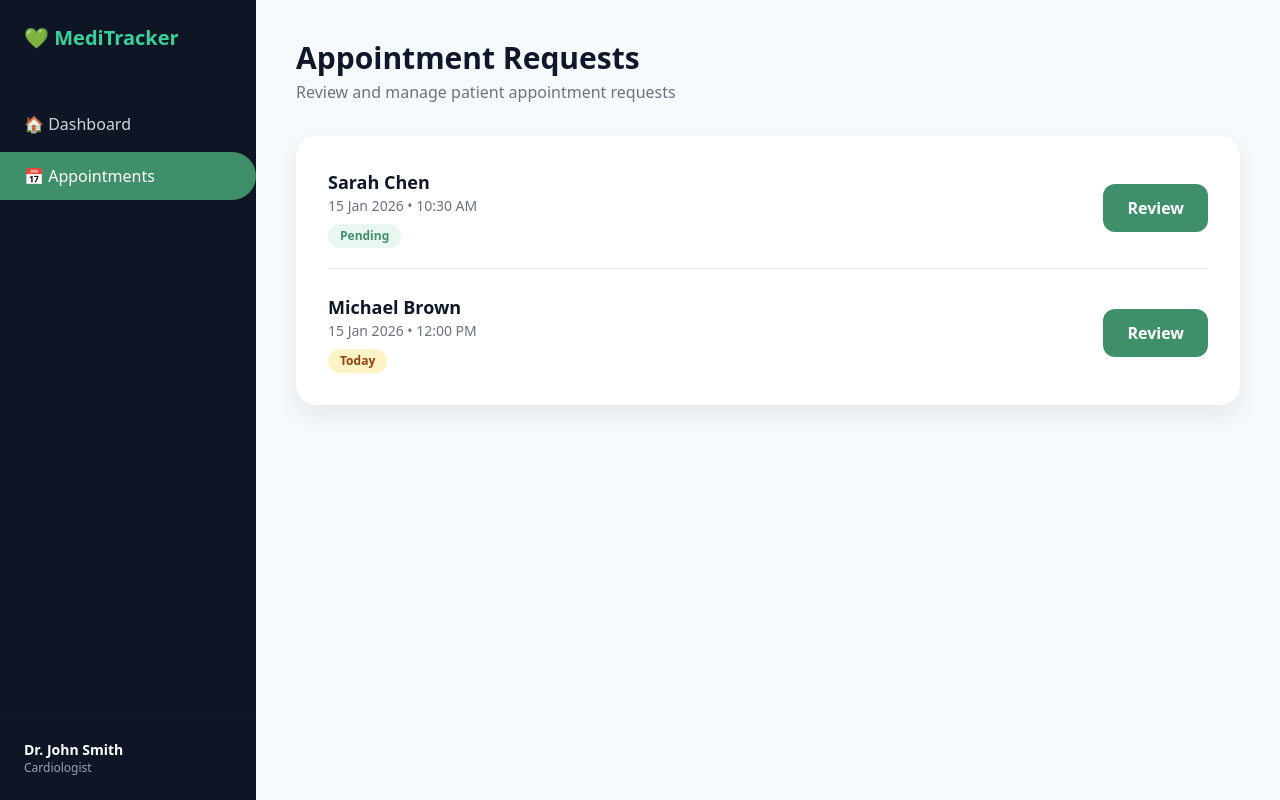
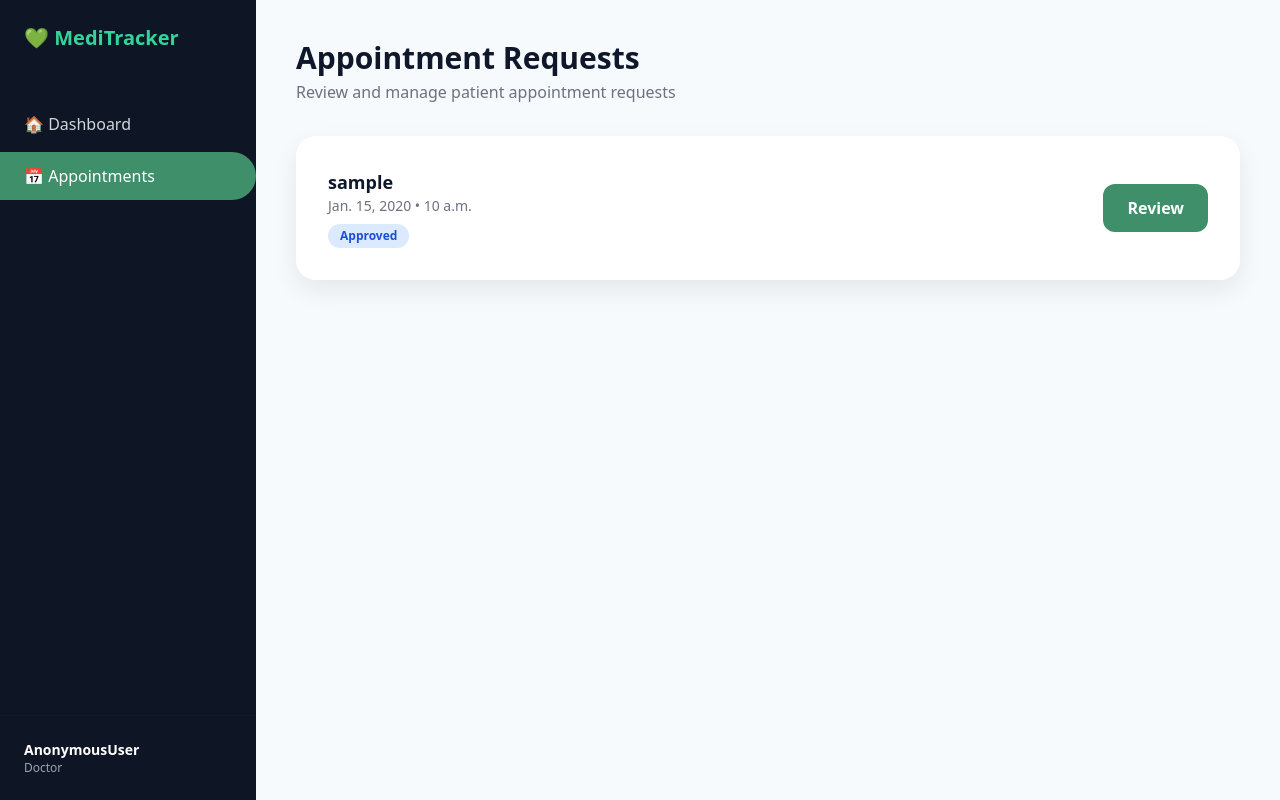
Before and after one commit to anujgoswami6155/MediTracker, a Django app: template templates/doctor/appointment_list.html in a window 1280 px wide. Run offline with Django 5.2, Linux system fonts and the light colour scheme; the template is opened without the code that fills it: values that come from a table or form of the project are taken from there, others are empty; tables that the repository leaves empty hold one stand-in row (values such as "Sample post"); some libraries are stand-ins or nearby versions.

Commit message:
[IMP]Implemented dynamic doctor dashboard metrics and appointment workflow enhancements

```diff
--- a/templates/doctor/appointment_list.html
+++ b/templates/doctor/appointment_list.html
@@ -9,7 +9,7 @@
 <body class="bg-[#F7FAFC] font-sans">
 <div class="flex min-h-screen">
 
-  <!-- SIDEBAR (same as doctor-dashboard.html) -->
+<!-- SIDEBAR -->
 <aside class="w-64 bg-[#0E1626] text-white flex flex-col justify-between">
   <div>
     <div class="flex items-center gap-2 px-6 py-6 text-xl font-bold text-emerald-400">
@@ -17,7 +17,7 @@
     </div>
 
     <nav class="mt-6 space-y-1">
-        <a href="doctor-dashboard.html"
+      <a href="{% url 'core:doctor_dashboard' %}"
          class="flex items-center gap-3 px-6 py-3 text-gray-300 hover:bg-[#111827]">
         🏠 Dashboard
       </a>
@@ -29,8 +29,8 @@
   </div>
 
   <div class="px-6 py-6 border-t border-[#111827]">
-      <p class="text-sm font-semibold">Dr. John Smith</p>
-      <p class="text-xs text-gray-400">Cardiologist</p>
+    <p class="text-sm font-semibold">{{ request.user }}</p>
+    <p class="text-xs text-gray-400">Doctor</p>
   </div>
 </aside>
 
@@ -52,53 +52,48 @@
               shadow-[0_10px_25px_rgba(15,23,42,0.08)]
               p-8 max-w-5xl space-y-6">
 
-      <!-- Appointment Item -->
-      <div class="flex justify-between items-center border-b pb-5">
+    {% for appointment in appointments %}
+
+    <div class="flex justify-between items-center {% if not forloop.last %}border-b pb-5{% endif %}">
+
       <div>
         <p class="text-lg font-semibold text-[#0F172A]">
-            Sarah Chen
+          {{ appointment.patient }}
         </p>
+
         <p class="text-sm text-[#6B7280]">
-            15 Jan 2026 • 10:30 AM
+          {{ appointment.appointment_date }} • {{ appointment.appointment_time }}
         </p>
-          <span class="inline-block mt-2
+
+        <!-- STATUS BADGE -->
+        <span class="inline-block mt-2 px-3 py-1 rounded-full text-xs font-semibold
+          {% if appointment.status == 'requested' %}
             bg-[#EAF7F1] text-[#3F8F6B]
-                       px-3 py-1 rounded-full text-xs font-semibold">
-            Pending
+          {% elif appointment.status == 'approved' %}
+            bg-[#DBEAFE] text-[#1D4ED8]
+          {% elif appointment.status == 'cancelled' %}
+            bg-[#FEE2E2] text-[#991B1B]
+          {% else %}
+            bg-[#FEF3C7] text-[#92400E]
+          {% endif %}
+        ">
+          {{ appointment.status|title }}
         </span>
       </div>
 
-        <a href="appointment-review.html"
+      <!-- REVIEW BUTTON -->
+        <a href="{% url 'appointments:doctor_review' appointment.id %}"
          class="bg-[#3F8F6B] text-white
                 px-6 py-3 rounded-xl
                 font-semibold hover:opacity-90 transition">
         Review
       </a>
+
     </div>
 
-      <!-- Appointment Item -->
-      <div class="flex justify-between items-center">
-        <div>
-          <p class="text-lg font-semibold text-[#0F172A]">
-            Michael Brown
-          </p>
-          <p class="text-sm text-[#6B7280]">
-            15 Jan 2026 • 12:00 PM
-          </p>
-          <span class="inline-block mt-2
-                       bg-[#FEF3C7] text-[#92400E]
-                       px-3 py-1 rounded-full text-xs font-semibold">
-            Today
-          </span>
-        </div>
-
-        <a href="appointment-review.html"
-           class="bg-[#3F8F6B] text-white
-                  px-6 py-3 rounded-xl
-                  font-semibold hover:opacity-90 transition">
-          Review
-        </a>
-      </div>
+    {% empty %}
+      <p class="text-[#6B7280]">No appointments yet.</p>
+    {% endfor %}
 
   </div>
 
```
Also changed, not shown: appointments/urls.py (+2 -8 lines), appointments/views.py (+18 -13 lines), core/views.py (+23 -15 lines), templates/accounts/login.html (+13 -15 lines), templates/doctor/appointment_review.html (+12 -8 lines), templates/doctor/reschedule_appointment.html (+27 -44 lines). Lines whose indentation alone changed are shown as unchanged.
